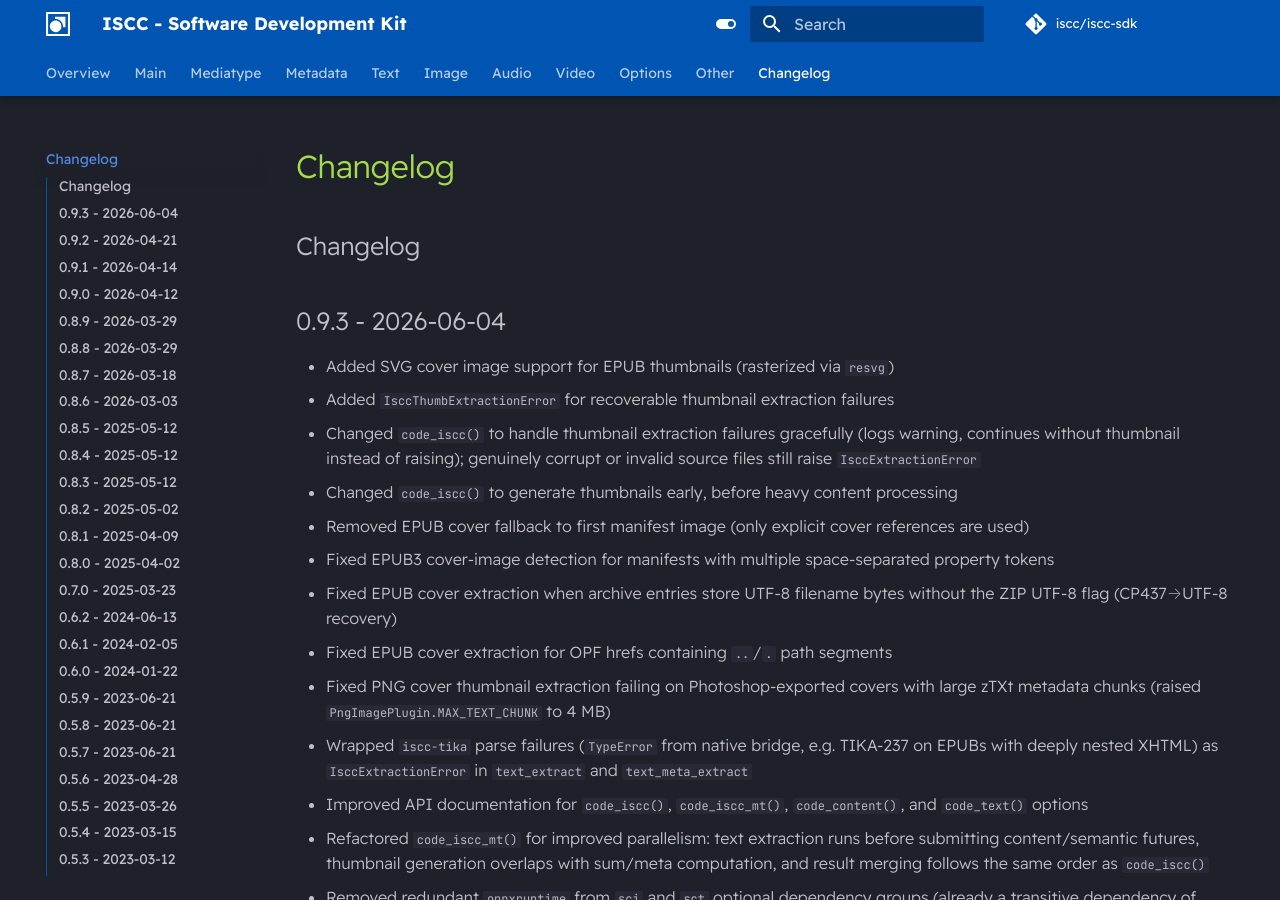
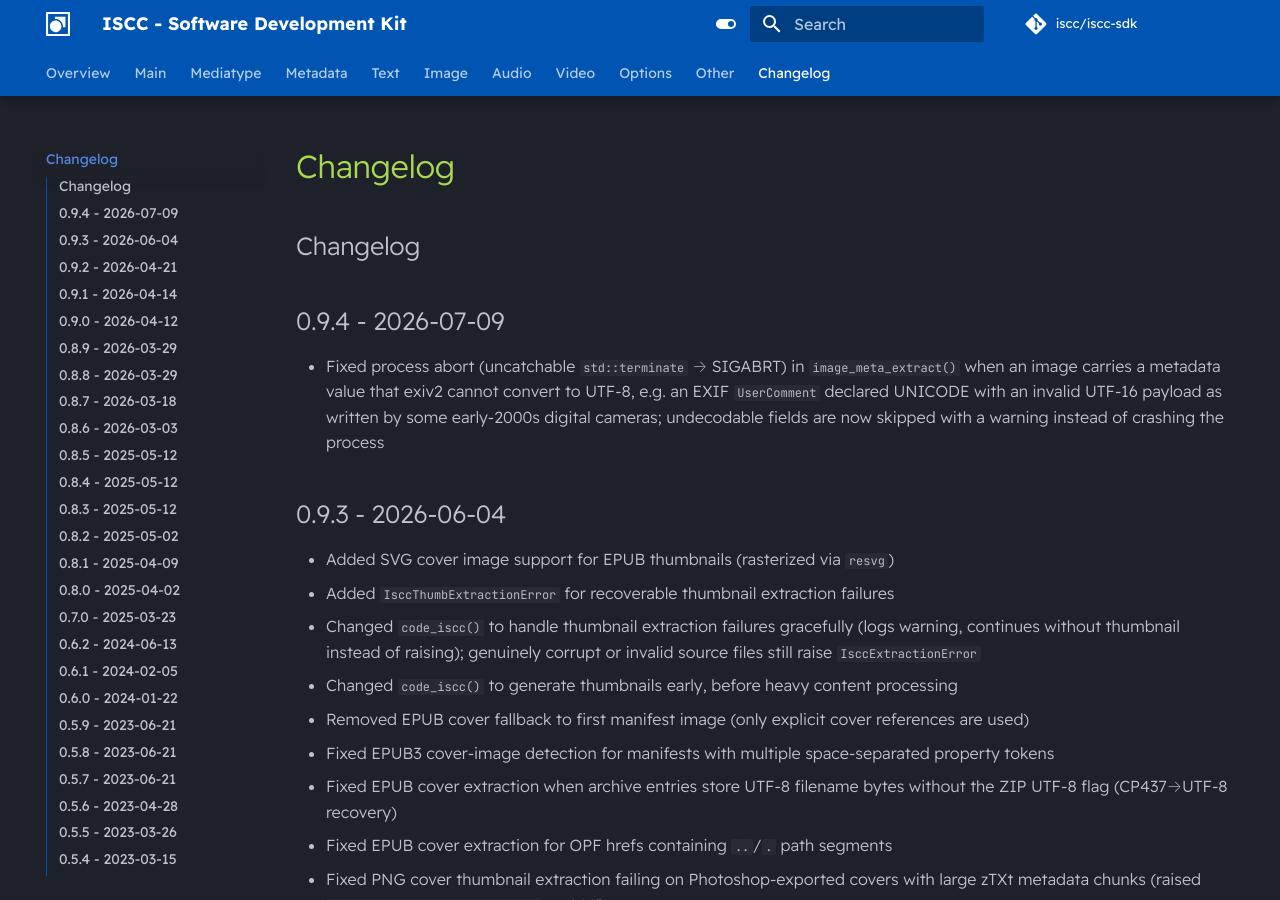
Before and after one commit to iscc/iscc-sdk, an MkDocs documentation site: the page built from docs/changelog.md, in a window 1280 px wide and 900 px high. Built offline with MkDocs 1.6.1 and Material for MkDocs 9.7.7, drawn with Linux system fonts in a browser that asks for light colours; comment, search, counter and statistics services are not loaded.

Commit message:
chore: release v0.9.4
Bump version 0.9.3 -> 0.9.4 (pyproject, uv.lock, version test) and date
the changelog for the undecodable-metadata crash fix.

Co-Authored-By: Claude Fable 5 <noreply@anthropic.com>

```diff
--- a/docs/changelog.md
+++ b/docs/changelog.md
@@ -1,4 +1,11 @@
 ## Changelog
+
+## 0.9.4 - 2026-07-09
+
+- Fixed process abort (uncatchable `std::terminate` → SIGABRT) in `image_meta_extract()` when an
+    image carries a metadata value that exiv2 cannot convert to UTF-8, e.g. an EXIF `UserComment`
+    declared UNICODE with an invalid UTF-16 payload as written by some early-2000s digital cameras;
+    undecodable fields are now skipped with a warning instead of crashing the process
 
 ## 0.9.3 - 2026-06-04
 
--- a/pyproject.toml
+++ b/pyproject.toml
@@ -1,6 +1,6 @@
 [project]
 name = "iscc-sdk"
-version = "0.9.3"
+version = "0.9.4"
 description = "SDK for creating ISCCs (International Standard Content Codes)"
 authors = [{ name = "Titusz", email = "tp@py7.de" }]
 requires-python = ">=3.11"
```
Also changed, not shown: CHANGELOG.md (+7 -0 lines), 2 other files.
